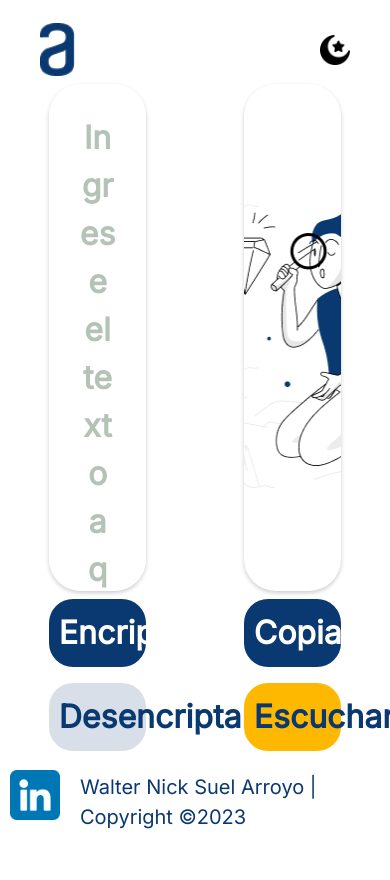
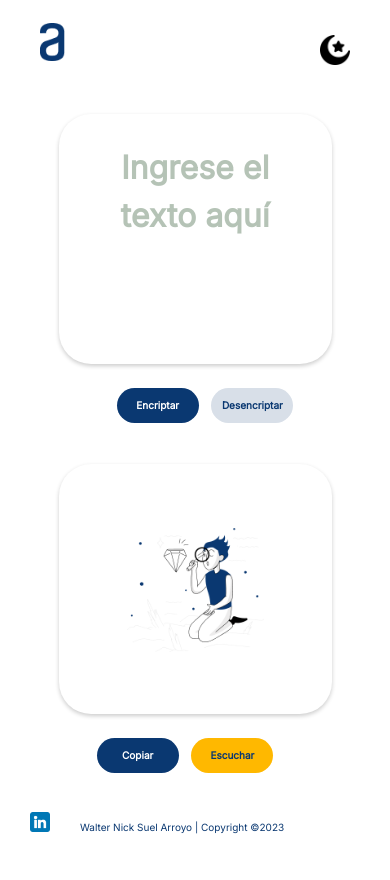
Before and after one commit to WalterNickSuelArroyo/Encriptador-ONE, a plain HTML site: page index.html in a window 390 px wide. Before the commit the page ends 844 px from the top, so only its background shows below. Drawn offline with Linux system fonts and the light colour scheme.

Commit message:
Responsive del challenge

```diff
--- a/index.html
+++ b/index.html
@@ -44,19 +44,18 @@
                         <button onclick="btnCopiar()">Copiar</button>
                     </div>
                     <div class="boton-escuchar">
-                        <button id="hablar" onclick="btnEscuchar()">Escuchar</button>
+                        <button id="hablar">Escuchar</button>
                     </div>
                 </div>
             </div>
         </section>
     </main>
     <footer>
-        <div >
+        <div>
             <div class="pie-de-pagina">
-                <a href="https://www.linkedin.com/in/walter-suel-arroyo-software/"  target="_blank">
+                <a href="https://www.linkedin.com/in/walter-suel-arroyo-software/" target="_blank">
                     <img src="imagenes/linkedin.png" alt="linkedin">
                 </a>
-
             </div>
         </div>
         <div class="div-texto-footer">
--- a/style.css
+++ b/style.css
@@ -6,6 +6,7 @@
     margin: 0;
     padding: 0;
 }
+
 .dmBody {
     background-color: #F3F5FC;
     width: 100%;
@@ -17,6 +18,7 @@
     background-size: cover;
     position: relative;
 }
+
 .encima-imagen {
     width: 100%;
     height: 100%;
@@ -25,23 +27,27 @@
     display: flex;
     z-index: 0;
 }
+
 header {
     width: 100%;
     height: 10vh;
     z-index: 3;
     position: fixed;
 }
+
 .img-logo {
     width: 50vw;
     height: 100%;
     float: left;
 }
+
 .img-logo img {
     cursor: pointer;
     margin-top: 23px;
     margin-left: 40px;
     width: 35px;
 }
+
 .dmLogo img {
     filter: invert(100%) sepia(0%) saturate(0%) hue-rotate(164deg) brightness(107%) contrast(105%);
     cursor: pointer;
@@ -49,6 +55,7 @@ header {
     margin-left: 40px;
     width: 35px;
 }
+
 .dmTema img {
     filter: invert(100%) sepia(0%) saturate(0%) hue-rotate(164deg) brightness(107%) contrast(105%);
     cursor: pointer;
@@ -56,11 +63,13 @@ header {
     margin-left: 40px;
     width: 35px;
 }
+
 .img-tema {
     width: 50vw;
     height: 100%;
     float: right;
 }
+
 .img-tema img {
     cursor: pointer;
     position: absolute;
@@ -70,12 +79,14 @@ header {
     margin-top: 35px;
     margin-right: 40px;
 }
+
 main {
     top: 10vh;
     width: 100%;
     height: 80vh;
     position: relative;
 }
+
 .left-div {
     position: absolute;
     width: 50%;
@@ -83,6 +94,7 @@ main {
     text-align: center;
 
 }
+
 .text-area-izquierda {
     color: #0A3871;
     box-sizing: border-box;
@@ -94,11 +106,13 @@ main {
     border: none;
     border-radius: 32px;
     background-color: #ffffff;
-    box-shadow: 0 2px 4px rgba(0,0,0,0.2);
+    box-shadow: 0 2px 4px rgba(0, 0, 0, 0.2);
 }
-.text-area-izquierda:focus{
+
+.text-area-izquierda:focus {
     outline: none;
 }
+
 .botones-izquierda {
     position: absolute;
     width: 100%;
@@ -106,12 +120,14 @@ main {
     bottom: 0;
     left: 0;
 }
+
 .boton-encriptar {
     display: flex;
     width: 100%;
     height: 50%;
     align-items: center;
 }
+
 .boton-encriptar button {
     cursor: pointer;
     border: none;
@@ -131,6 +147,7 @@ main {
     align-items: center;
 
 }
+
 .boton-desencriptar button {
     border: none;
     background: #D8DFE8;
@@ -141,6 +158,7 @@ main {
     margin: auto;
     cursor: pointer;
 }
+
 .right-div {
     position: absolute;
     top: 0;
@@ -150,7 +168,8 @@ main {
     text-align: center;
 
 }
-.text-area-derecha{
+
+.text-area-derecha {
     background-image: url(imagenes/muñeco.png);
     background-repeat: no-repeat;
     background-position: center;
@@ -164,14 +183,17 @@ main {
     border: none;
     border-radius: 32px;
     background-color: #ffffff;
-    box-shadow: 0 2px 4px rgba(0,0,0,0.2);
+    box-shadow: 0 2px 4px rgba(0, 0, 0, 0.2);
 }
+
 ::placeholder {
     color: rgba(10, 56, 13, 0.3);
 }
-.text-area-derecha:focus{
+
+.text-area-derecha:focus {
     outline: none;
 }
+
 .botones-derecha {
     position: absolute;
     width: 100%;
@@ -179,6 +201,7 @@ main {
     bottom: 0;
     right: 0;
 }
+
 .boton-copiar {
     display: flex;
     width: 100%;
@@ -186,6 +209,7 @@ main {
     align-items: center;
 
 }
+
 .boton-copiar button {
     border: none;
     background: #0A3871;
@@ -196,6 +220,7 @@ main {
     margin: auto;
     cursor: pointer;
 }
+
 .boton-escuchar {
     border: none;
     display: flex;
@@ -203,6 +228,7 @@ main {
     height: 50%;
     align-items: center;
 }
+
 .boton-escuchar button {
     border: none;
     background: #FFB800;
@@ -213,6 +239,7 @@ main {
     margin: auto;
     cursor: pointer;
 }
+
 footer {
     position: absolute;
     width: 100%;
@@ -221,19 +248,21 @@ footer {
     left: 0;
     display: flex;
 }
+
 .pie-de-pagina {
-    display: flex;
     width: 80px;
     height: 100%;
     align-items: center;
     text-align: center;
 
 }
+
 footer img {
     width: 50px;
     padding: 10px;
     margin: auto;
 }
+
 .div-texto-footer {
     display: flex;
     align-items: center;
@@ -241,23 +270,203 @@ footer img {
     height: 100%;
     color: #0A3871;
 }
+
 .div-texto-footer p {
     font-weight: 400;
     font-size: 20px;
     width: 100%;
 }
+
 .dmTextareaIzq {
     background-color: rgba(255, 255, 255, 0.5);
 }
+
 .dmTextareaDer {
     background-color: rgba(255, 255, 255, 0.5);
 }
-.dmTextoFooter{
+
+.dmTextoFooter {
     color: white;
 }
+
 .encript button {
     background: #3975BF;
 }
+
 .copy button {
     background: #3975BF;
 }
+
+@media (max-width: 768px) {
+    body {
+        font-size: 10px;
+    }
+    .img-logo img {
+        width: 25px;
+        float: none;
+    }
+
+    .img-tema {
+        width: 100%;
+        float: none;
+    }
+
+    .left-div,
+    .right-div {
+        width: 70%;
+        height: 360px;
+        position: relative;
+        margin: auto;
+    }
+
+    .text-area-izquierda,
+    .text-area-derecha {
+        width: 100%;
+        height: 260px;
+        background-size: 50%;
+        margin-top: 30px;
+    }
+    .botones-izquierda, .botones-derecha {
+        width: 100%;
+        height: 50px;
+        margin: 10px;
+
+    }
+    .boton-encriptar, .boton-desencriptar, .boton-copiar, .boton-escuchar {
+        width: 35%;
+        font-size: 10px;
+        display: inline;
+    }
+    .boton-encriptar button, .boton-desencriptar button, .boton-copiar button, .boton-escuchar button {
+        font-size: 15px;
+        width: 30%;
+        display: inline;
+        margin: 5px;
+    }
+    footer img {
+        padding-top: 26px;
+        width: 30px;
+    }
+    .div-texto-footer p {
+        width: 100%;
+        font-size: 15px;
+        height: 60px;
+        padding-top: 40px;
+    }
+}
+
+@media (max-width: 375px) {
+    body {
+        font-size: 10px;
+        height: 100%;
+    }
+    .img-logo img {
+        width: 25px;
+        float: none;
+    }
+
+    .img-tema {
+        width: 100%;
+        float: none;
+    }
+
+    .left-div,
+    .right-div {
+        width: 70%;
+        height: 290px;
+        position: relative;
+        margin: auto;
+    }
+
+    .text-area-izquierda,
+    .text-area-derecha {
+        width: 100%;
+        height: 200px;
+        background-size: 50%;
+        margin-top: 30px;
+    }
+    .botones-izquierda, .botones-derecha {
+        width: 100%;
+        height: 50px;
+
+    }
+    .boton-encriptar, .boton-desencriptar, .boton-copiar, .boton-escuchar {
+        width: 35%;
+    }
+    .boton-encriptar button, .boton-desencriptar button, .boton-copiar button, .boton-escuchar button {
+        font-size: 10px;
+        width: 30%;
+    }
+    footer {
+        margin-top: 15px;
+        height: 5%;
+    }
+    footer img {
+        padding-top: 10px;
+        width: 20px;
+    }
+    .div-texto-footer p {
+        width: 100%;
+        font-size: 10px;
+        height: 60px;
+        padding-top: 55px;
+    }
+}
+
+@media (max-width: 390px) {
+    body {
+        font-size: 10px;
+        height: 100%;
+    }
+    .img-logo img {
+        width: 25px;
+        float: none;
+    }
+
+    .img-tema {
+        width: 100%;
+        float: none;
+    }
+
+    .left-div,
+    .right-div {
+        width: 70%;
+        height: 350px;
+        position: relative;
+        margin: auto;
+    }
+
+    .text-area-izquierda,
+    .text-area-derecha {
+        width: 100%;
+        height: 250px;
+        background-size: 50%;
+        margin-top: 30px;
+    }
+    .botones-izquierda, .botones-derecha {
+        width: 100%;
+        height: 50px;
+
+    }
+    .boton-encriptar, .boton-desencriptar, .boton-copiar, .boton-escuchar {
+        width: 35%;
+    }
+    .boton-encriptar button, .boton-desencriptar button, .boton-copiar button, .boton-escuchar button {
+        font-size: 10px;
+        width: 30%;
+    }
+    footer {
+        margin-top: 15px;
+        height: 5%;
+    }
+    footer img {
+        padding-top: 10px;
+        width: 20px;
+    }
+    .div-texto-footer p {
+        width: 100%;
+        font-size: 10px;
+        height: 60px;
+        padding-top: 55px;
+    }
+}
```
Also changed, not shown: script.js (+1 -15 lines).
